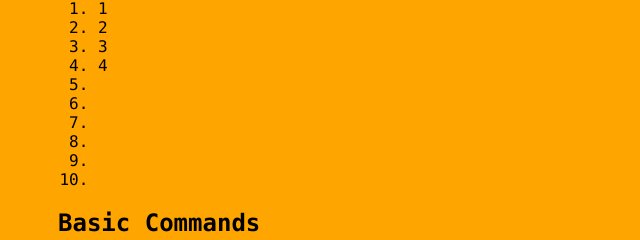
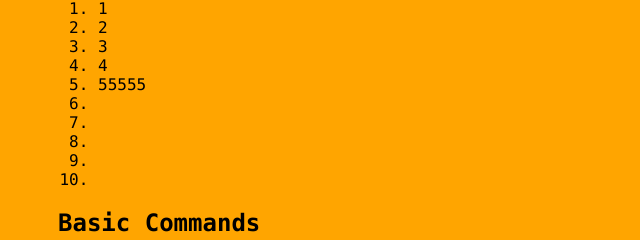
Before and after one commit to yannianJ/git_learning, a plain HTML site: page index.html in a window 1280 px wide. Both pictures are taken after a click on the element "Terminologys". Shown: the part 294-534 px from the top of the page, 0-640 px from the left. Drawn offline with Linux system fonts and the light colour scheme.

Commit message:
test 0425

```diff
--- a/index.html
+++ b/index.html
@@ -18,7 +18,7 @@
                     <li>2</li>
                     <li>3</li>
                     <li>4</li>
-                    <li></li>
+                    <li>55555</li>
                     <li></li>
                     <li></li>
                     <li></li>
```
